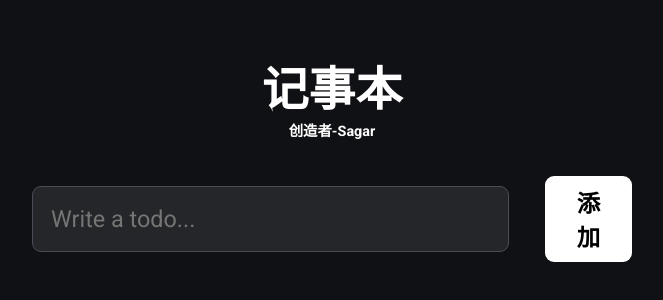
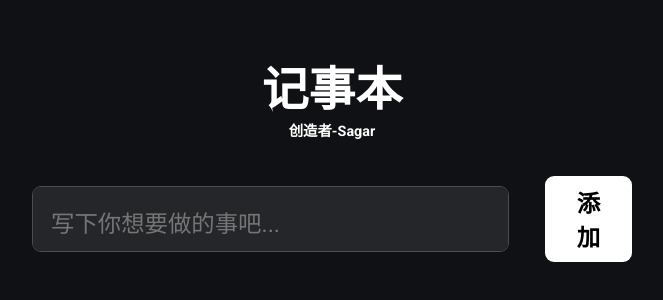
Before and after one commit to sagarEmn/basic-React-projects, a React (Vite) app in the folder 2 - Todo App/: page / in a window 1280 px wide. Shown: the part 128-428 px from the top of the page, without its empty margins (308-971 px from the left). Built offline with nearby package versions, Linux system fonts and the light colour scheme.

Commit message:
Update placeholder with chinese words

```diff
--- a/2 - Todo App/src/components/Form.jsx
+++ b/2 - Todo App/src/components/Form.jsx
@@ -31,7 +31,7 @@ export default function Form({todos, setTodos }) {
         ref={inputRef}
         value={inputValue}
         onChange={handleInputChange}
-        placeholder="Write a todo..."
+        placeholder="写下你想要做的事吧..."
         rows={1}
       />
       <button type="submit">添加</button>
```
